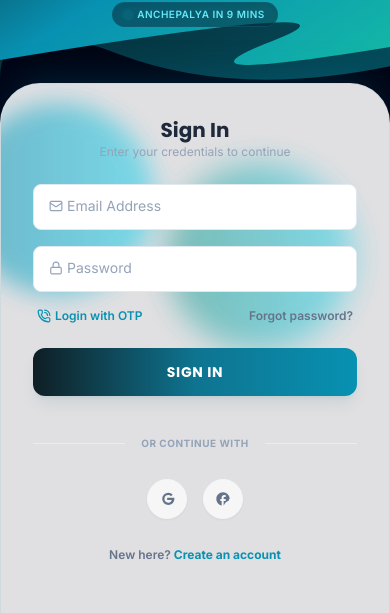
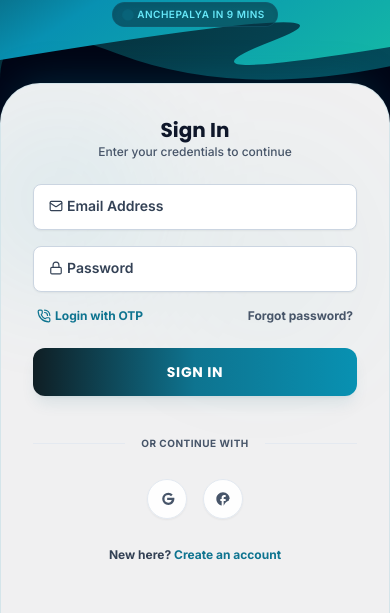
Before and after one commit to shaikhafijulrehaman-ops/JK-work, a React (Vite) app in the folder client/: page /auth in a window 390 px wide. Shown: the part 253-866 px from the top of the page. Built offline with nearby package versions, Linux system fonts and the light colour scheme; no server answers; the HTML template or start-up script is replaced by a standard one.

Commit message:
style: improve mobile login input text contrast, visibility, and glow balance

```diff
--- a/client/src/index.css
+++ b/client/src/index.css
@@ -31,16 +31,16 @@
 }
 
 .form-input {
-  @apply w-full px-4 py-3 bg-white border border-slate-200 rounded-lg outline-none transition-all duration-300 font-inter focus:border-brand focus:ring-1 focus:ring-brand placeholder-transparent text-sm;
+  @apply w-full px-4 py-3 bg-white border border-slate-300 rounded-lg outline-none transition-all duration-300 font-inter focus:border-brand focus:ring-1 focus:ring-brand placeholder-transparent text-sm text-slate-950 font-medium shadow-sm;
 }
 
 .form-label {
-  @apply absolute left-4 top-3 text-slate-400 text-sm pointer-events-none transition-all duration-300 transform origin-left;
+  @apply absolute left-4 top-3 text-slate-700 font-semibold text-sm pointer-events-none transition-all duration-300 transform origin-left;
 }
 
 .form-input:focus ~ .form-label,
 .form-input:not(:placeholder-shown) ~ .form-label {
-  @apply -translate-y-6 scale-75 text-brand bg-slate-50 px-1 left-3 top-3.5;
+  @apply -translate-y-6 scale-75 text-brand-dark bg-white font-bold px-1.5 left-3 top-3.5 rounded;
 }
 
 /* Auth Double-Slider Animation Classes */
@@ -221,8 +221,8 @@
 }
 
 .premium-glass-card {
-  background: rgba(255, 255, 255, 0.88);
-  backdrop-filter: blur(20px);
-  -webkit-backdrop-filter: blur(20px);
-  border: 1px solid rgba(8, 145, 178, 0.08);
+  background: rgba(255, 255, 255, 0.94);
+  backdrop-filter: blur(30px);
+  -webkit-backdrop-filter: blur(30px);
+  border: 1px solid rgba(8, 145, 178, 0.12);
 }
--- a/client/src/pages/Auth.jsx
+++ b/client/src/pages/Auth.jsx
@@ -385,14 +385,14 @@ export default function Auth() {
           transition={{ type: "spring", stiffness: 85, damping: 15 }}
         >
           {/* Gooey Liquid Blobs Behind the Frosted Glass */}
-          <div className="absolute inset-0 z-0 overflow-hidden pointer-events-none select-none liquid-container opacity-90">
+          <div className="absolute inset-0 z-0 overflow-hidden pointer-events-none select-none liquid-container opacity-40">
             <motion.div
-              className="absolute w-48 h-48 rounded-full bg-gradient-to-r from-brand to-brand-light opacity-60 blur-md"
+              className="absolute w-48 h-48 rounded-full bg-gradient-to-r from-brand to-brand-light opacity-20 blur-3xl"
               animate={isActive ? { x: '120%', y: '50%', scale: 1.4 } : { x: '-20%', y: '10%', scale: 1 }}
               transition={{ type: 'spring', stiffness: 50, damping: 12 }}
             />
             <motion.div
-              className="absolute w-36 h-36 rounded-full bg-gradient-to-r from-[#0d9488] to-[#22d3ee] opacity-55 blur-md"
+              className="absolute w-36 h-36 rounded-full bg-gradient-to-r from-[#0d9488] to-[#22d3ee] opacity-15 blur-3xl"
               animate={isActive ? { x: '-10%', y: '90%', scale: 1.1 } : { x: '130%', y: '70%', scale: 1.3 }}
               transition={{ type: 'spring', stiffness: 45, damping: 10 }}
             />
@@ -422,8 +422,8 @@ export default function Auth() {
                         transition={{ duration: 0.25 }}
                       >
                         <div className="text-center mb-6">
-                          <h3 className="font-poppins font-bold text-xl text-slate-800">Sign In</h3>
-                          <p className="text-xs text-slate-400">Enter your credentials to continue</p>
+                          <h3 className="font-poppins font-bold text-xl text-slate-900">Sign In</h3>
+                          <p className="text-xs text-slate-600 font-medium">Enter your credentials to continue</p>
                         </div>
 
                         <div className="space-y-4 mb-4">
@@ -458,11 +458,11 @@ export default function Auth() {
 
                         {localErr && <div className="text-red-500 text-xs font-semibold text-center mb-4">{localErr}</div>}
 
-                        <div className="flex items-center justify-between px-1 mb-6 text-xs font-semibold text-slate-500">
-                          <button type="button" onClick={() => setUseOtp(true)} className="text-brand hover:underline flex items-center space-x-1">
-                            <PhoneCall className="w-3.5 h-3.5" /> <span>Login with OTP</span>
+                        <div className="flex items-center justify-between px-1 mb-6 text-xs font-bold text-slate-700">
+                          <button type="button" onClick={() => setUseOtp(true)} className="text-brand-dark hover:underline flex items-center space-x-1">
+                            <PhoneCall className="w-3.5 h-3.5 text-brand-dark" /> <span>Login with OTP</span>
                           </button>
-                          <span className="cursor-pointer hover:text-slate-800">Forgot password?</span>
+                          <span className="cursor-pointer text-slate-600 hover:text-slate-900">Forgot password?</span>
                         </div>
 
                         <button
@@ -484,8 +484,8 @@ export default function Auth() {
                         transition={{ duration: 0.25 }}
                       >
                         <div className="text-center mb-6">
-                          <h3 className="font-poppins font-bold text-xl text-slate-800">OTP SMS Login</h3>
-                          <p className="text-xs text-slate-400">Verify your phone to check bookings</p>
+                          <h3 className="font-poppins font-bold text-xl text-slate-900">OTP SMS Login</h3>
+                          <p className="text-xs text-slate-600 font-medium">Verify your phone to check bookings</p>
                         </div>
 
                         <div className="space-y-4 mb-4">
@@ -523,11 +523,11 @@ export default function Auth() {
                         {localErr && <div className="text-red-500 text-xs font-semibold text-center mb-4">{localErr}</div>}
                         {msg && <div className="text-green-600 text-xs font-semibold text-center mb-4 flex items-center justify-center"><CheckCircle className="w-4 h-4 mr-1 text-green-500" /> {msg}</div>}
 
-                        <div className="flex items-center justify-between px-1 mb-6 text-xs font-semibold text-slate-500">
-                          <button type="button" onClick={() => { setUseOtp(false); setOtpSent(false); setMsg(null); }} className="text-brand hover:underline">
+                        <div className="flex items-center justify-between px-1 mb-6 text-xs font-bold text-slate-700">
+                          <button type="button" onClick={() => { setUseOtp(false); setOtpSent(false); setMsg(null); }} className="text-brand-dark hover:underline">
                             Sign In with Password
                           </button>
-                          {otpSent && <span className="cursor-pointer hover:text-slate-800" onClick={handleSendOtp}>Resend code</span>}
+                          {otpSent && <span className="cursor-pointer text-slate-600 hover:text-slate-900" onClick={handleSendOtp}>Resend code</span>}
                         </div>
 
                         <button
@@ -561,18 +561,18 @@ export default function Auth() {
             {/* Social Logins and Onboarding Redirect */}
             <div className="mt-8 text-center space-y-5">
               <div className="relative flex py-2 items-center">
-                <div className="flex-grow border-t border-slate-100/60"></div>
-                <span className="flex-shrink mx-4 text-[10px] text-slate-400 font-bold uppercase tracking-wider">Or continue with</span>
-                <div className="flex-grow border-t border-slate-100/60"></div>
+                <div className="flex-grow border-t border-slate-200/80"></div>
+                <span className="flex-shrink mx-4 text-[10px] text-slate-600 font-bold uppercase tracking-wider">Or continue with</span>
+                <div className="flex-grow border-t border-slate-200/80"></div>
               </div>
 
               <div className="flex justify-center space-x-4">
-                <button type="button" className="flex items-center justify-center w-10 h-10 rounded-full border border-slate-100 bg-white/70 hover:bg-white text-slate-500 shadow-sm transition-all active:scale-95">
+                <button type="button" className="flex items-center justify-center w-10 h-10 rounded-full border border-slate-200 bg-white/90 hover:bg-white text-slate-600 shadow-sm transition-all active:scale-95">
                   <svg className="w-4 h-4 fill-current" viewBox="0 0 24 24">
                     <path d="M12.24 10.285V13.4h6.887c-.648 2.41-2.519 4.1-5.136 4.1A5.72 5.72 0 0 1 8.2 11.8a5.72 5.72 0 0 1 5.79-5.7 5.66 5.66 0 0 1 4.07 1.68l2.5-2.4a9.124 9.124 0 0 0-6.57-2.78 9.2 9.2 0 0 0-9.2 9.2 9.2 9.2 0 0 0 9.2 9.2c5.03 0 9.1-3.6 9.1-9.2a8.67 8.67 0 0 0-.17-1.84Z"/>
                   </svg>
                 </button>
-                <button type="button" className="flex items-center justify-center w-10 h-10 rounded-full border border-slate-100 bg-white/70 hover:bg-white text-slate-500 shadow-sm transition-all active:scale-95">
+                <button type="button" className="flex items-center justify-center w-10 h-10 rounded-full border border-slate-200 bg-white/90 hover:bg-white text-slate-600 shadow-sm transition-all active:scale-95">
                   <svg className="w-4 h-4 fill-current" viewBox="0 0 24 24">
                     <path d="M22 12c0-5.52-4.48-10-10-10S2 6.48 2 12c0 4.84 3.44 8.87 8 9.8V15H8v-3h2V9.5C10 7.57 11.57 6 13.5 6H16v3h-2c-.55 0-1 .45-1 1v2h3v3h-3v6.95c4.56-9.3 8-4.96 8-9.75Z"/>
                   </svg>
@@ -580,14 +580,14 @@ export default function Auth() {
               </div>
 
               {/* Toggle Sign In / Sign Up Link */}
-              <div className="text-xs font-semibold text-slate-500 pt-2">
+              <div className="text-xs font-bold text-slate-700 pt-2">
                 {!isActive ? (
                   <p>
                     New here?{' '}
                     <button
                       type="button"
                       onClick={() => { setIsActive(true); setLocalErr(null); }}
-                      className="text-brand hover:underline font-bold"
+                      className="text-brand-dark hover:underline font-extrabold"
                     >
                       Create an account
                     </button>
@@ -598,7 +598,7 @@ export default function Auth() {
                     <button
                       type="button"
                       onClick={() => { setIsActive(false); setLocalErr(null); }}
-                      className="text-brand hover:underline font-bold"
+                      className="text-brand-dark hover:underline font-extrabold"
                     >
                       Sign In
                     </button>
```
